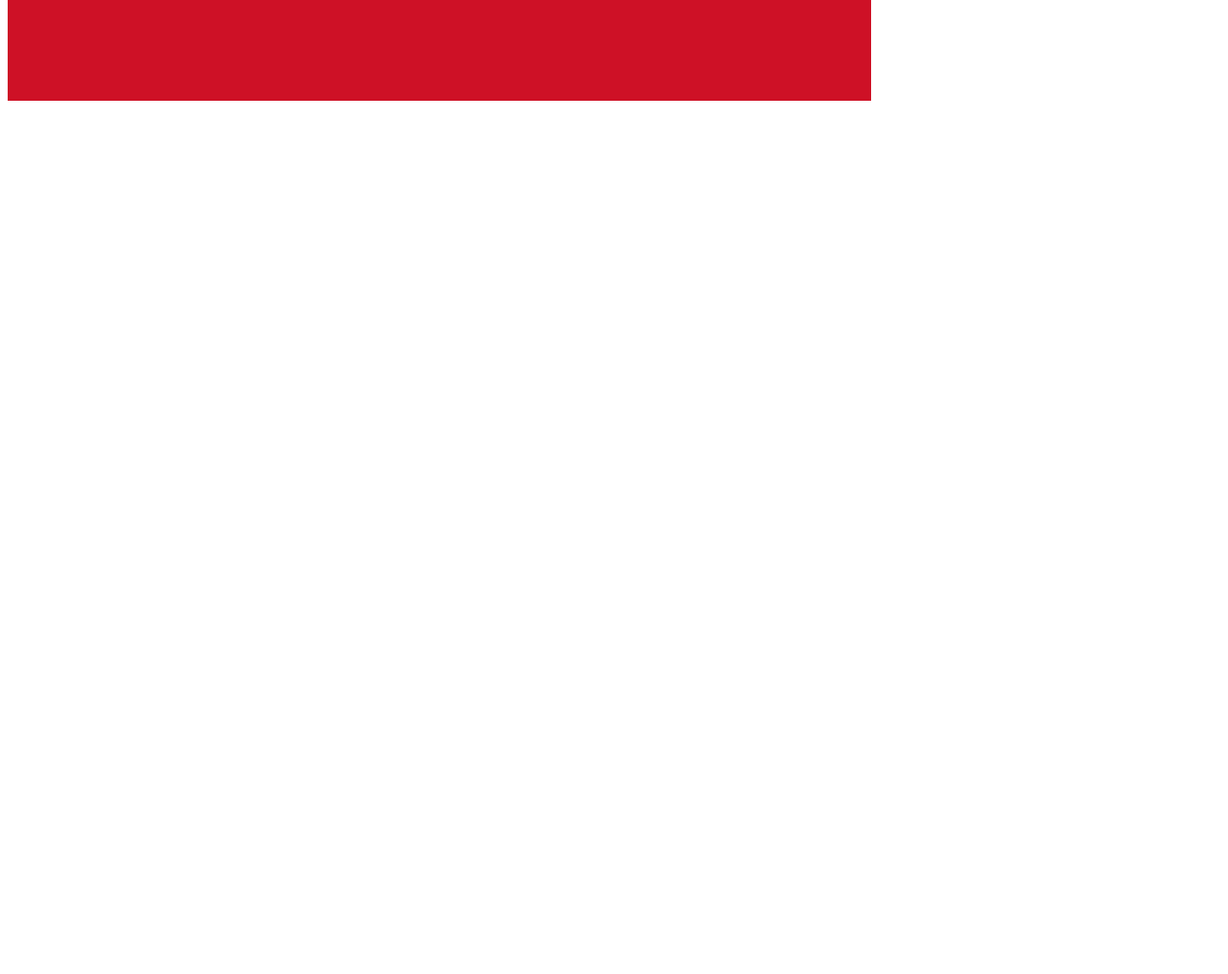
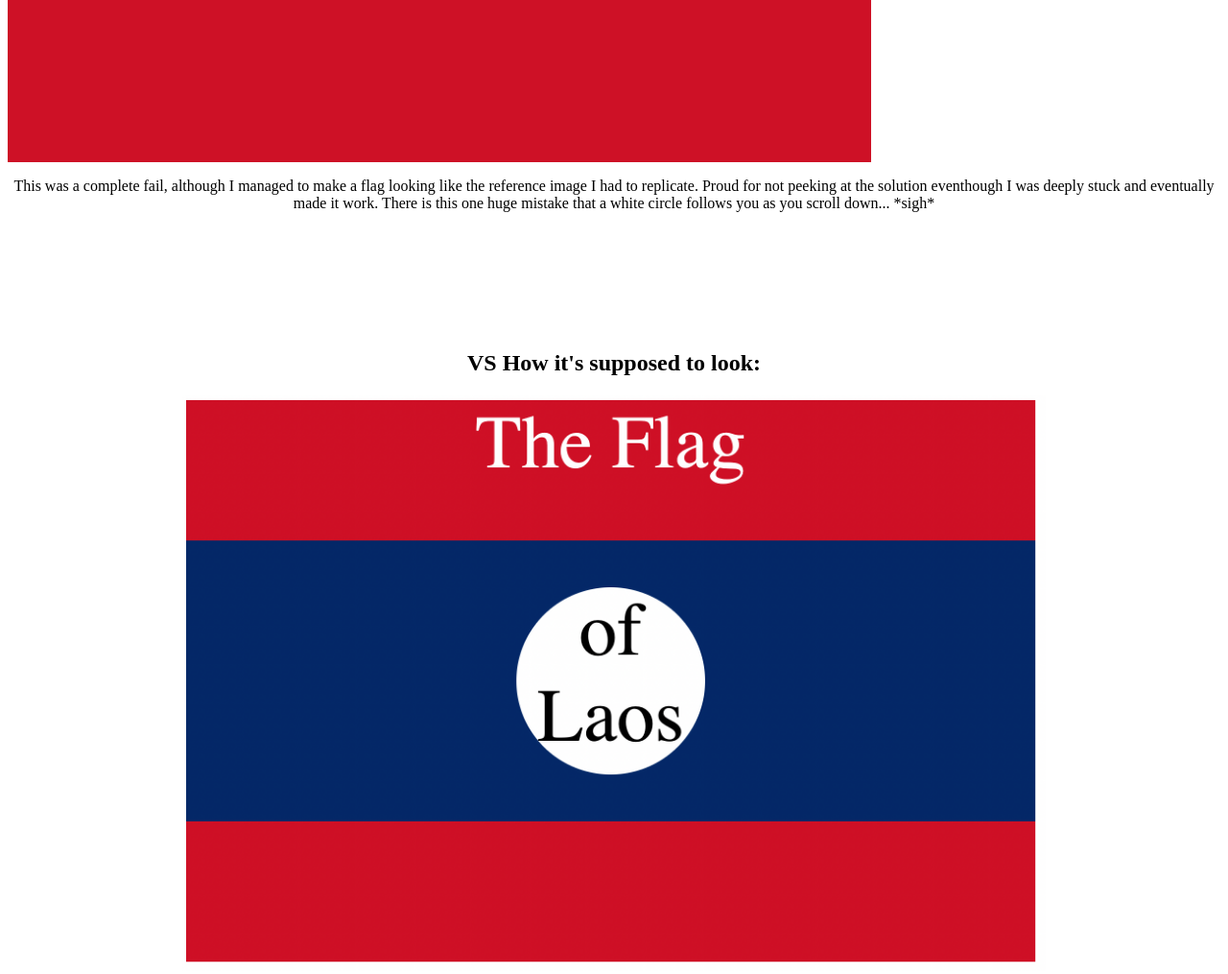
Before and after one commit to Jgumtang/Flag, a plain HTML site: page index.html in a window 1280 px wide. Shown: the part 521-1536 px from the top of the page at 96% size. Before the commit the page ends 800 px from the top, so only its background shows below. Drawn offline with Linux system fonts and the light colour scheme.

Commit message:
Update index.html

```diff
--- a/index.html
+++ b/index.html
@@ -40,8 +40,15 @@
       height:260px;
     }
 
+    .isolated {
+      background-color:white;
+      text-align:center;
+    }
 
-
+    .custom {
+      width:900px;
+      height:600px;
+    }
 
 
 
@@ -60,6 +67,8 @@ https://appbrewery.github.io/flag-of-laos/
 -->
 
 <body>
+  <h1 class="isolated">My work</h1>
+
 
   <div class="flag">
 
@@ -77,6 +86,20 @@ https://appbrewery.github.io/flag-of-laos/
 
   </div>
 
+  <p class="isolated">This was a complete fail, although I managed to make
+    a flag looking like  the reference image I had to replicate.
+     Proud for not peeking at the solution
+    eventhough I was deeply stuck and eventually made it work.
+     There is this one huge mistake that a white circle follows
+     you as you scroll down... *sigh*
+  </p>
+
+  <h2 class="isolated">VS How it's supposed to look:</h2>
+
+  <img src="./goal.png" class="custom" alt="The Flag of Laos Solution">
+
+
+
 </body>
 
 </html>
```
